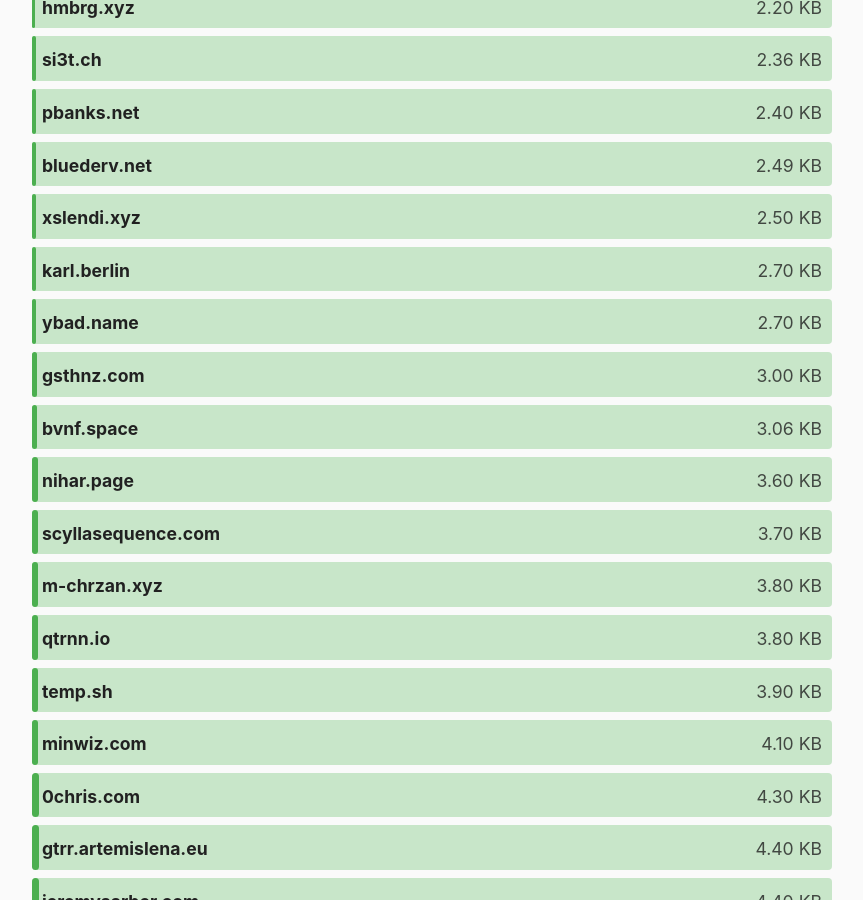
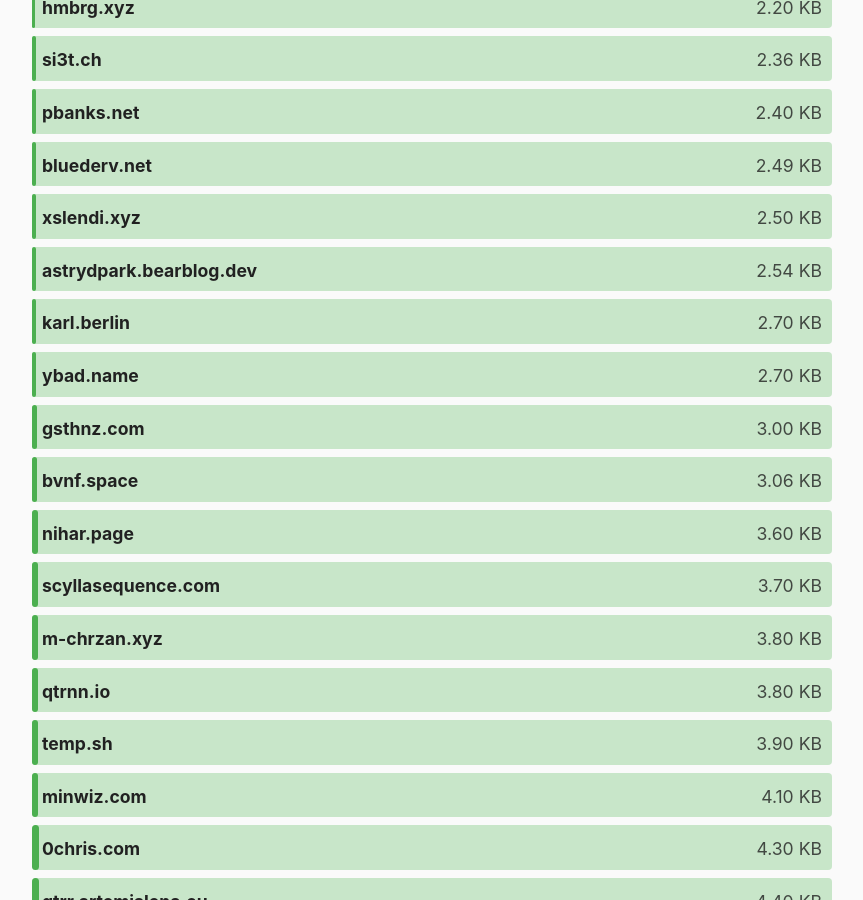
Before and after one commit to kevquirk/512kb.club, a Jekyll site: the page built from index.md, in a window 1280 px wide and 900 px high, scrolled down 1168 px. Shown: the whole window, without its empty margins (208-1071 px from the left). Built offline with Jekyll 4.4.1, drawn with Linux system fonts in a browser that asks for light colours.

Commit message:
Update sites.yml

```diff
--- a/_data/sites.yml
+++ b/_data/sites.yml
@@ -108,6 +108,11 @@
   size: 345
   last_checked: 2021-11-20
 
+- domain: astrydpark.bearblog.dev
+  url: https://astrydpark.bearblog.dev/
+  size: 2.54
+  last_checked: 2022-02-02
+
 - domain: atthis.link
   url: https://atthis.link/
   size: 7.54
```
